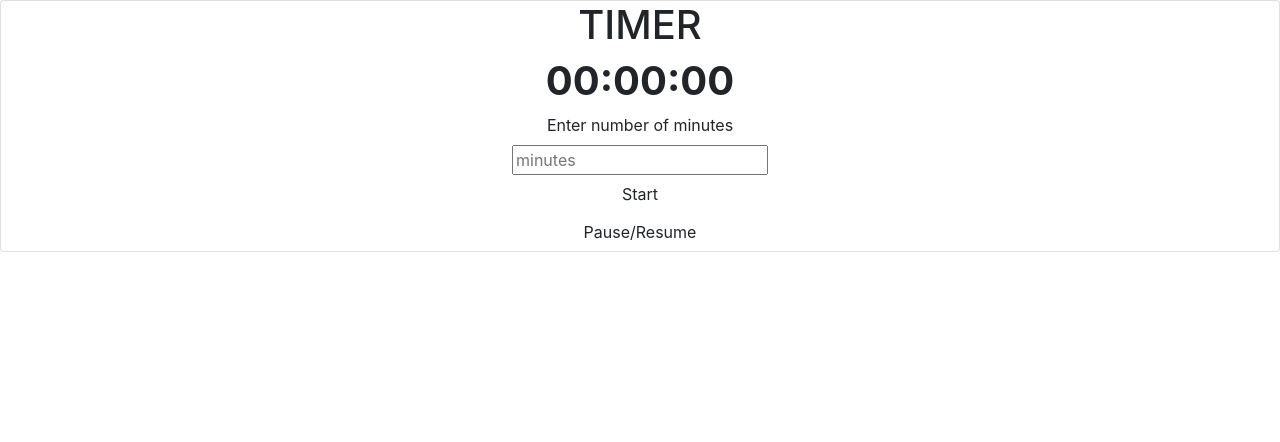
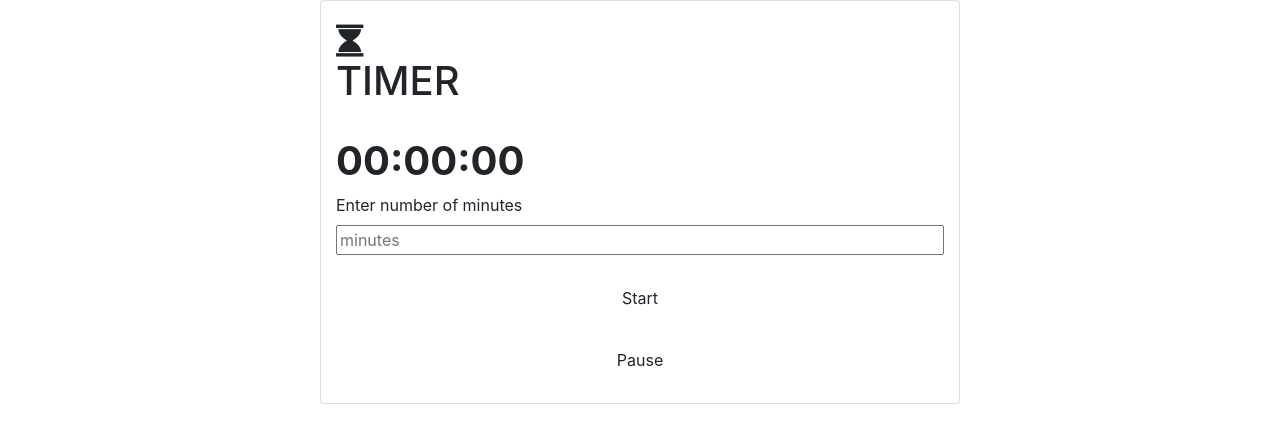
Before and after one commit to AnjaniSowmya/Timer, a plain HTML site: page index.html in a window 1280 px wide. Drawn offline with nearby package versions, Linux system fonts and the light colour scheme.

Commit message:
Update index.html

```diff
--- a/index.html
+++ b/index.html
@@ -7,6 +7,10 @@
     <meta name="viewport" content="width=device-width, initial-scale=1.0">
     <link rel="stylesheet" href="styles.css">
     <script src="index.js"></script>
+    <script src="https://ajax.googleapis.com/ajax/libs/jquery/3.5.1/jquery.min.js"></script>
+    <link rel="stylesheet" href="https://cdnjs.cloudflare.com/ajax/libs/font-awesome/4.7.0/css/font-awesome.min.css">
+    <script src="https://ajax.googleapis.com/ajax/libs/jquery/3.5.1/jquery.min.js"></script>
+    <link rel="stylesheet" href="https://cdnjs.cloudflare.com/ajax/libs/font-awesome/4.7.0/css/font-awesome.min.css">
     <script src="https://ajax.googleapis.com/ajax/libs/jquery/3.5.1/jquery.min.js"></script>
     <script src="https://cdnjs.cloudflare.com/ajax/libs/popper.js/1.16.0/umd/popper.min.js"></script>
     <link
@@ -25,16 +29,20 @@
     integrity="sha384-1CmrxMRARb6aLqgBO7yyAxTOQE2AKb9GfXnEo760AUcUmFx3ibVJJAzGytlQcNXd"
     crossorigin="anonymous">
     </script>
-    <link rel="stylesheet" href="https://cdnjs.cloudflare.com/ajax/libs/font-awesome/4.7.0/css/font-awesome.min.css">
+    <script src="script.js"></script>
+    <link href="styles.css" rel="stylesheet" />
 </head>
 <body>
-<div class="card d-flex align-items-center justify-content-center">
+<div class="card col-lg-6 offset-lg-3">
+    <br>
+    <i class="fa fa-hourglass" style="font-size:xx-large;"></i>
     <h1>TIMER</h1>
+    <br>
     <h1><b><div id="timer">00:00:00</div></b></h1>
     <label class="label">Enter number of minutes</label>
-    <input id="minutes" type="number" min="0" placeholder="minutes">
-    <button type="submit" class="btn" onclick="onStart()">Start</button>
-    <button type="submit" class="btn" onclick="onPauseResume()">Pause/Resume</button>
-
+    <input id="minutes" type="number" min="0" placeholder="minutes"><br>
+    <button type="submit" class="btn" onclick="onStart()">Start</button><br>
+    <button type="submit" class="btn" id="pause-resume" onclick="onPauseResume()">Pause</button><br>
 </div>
 </body>
+</html>
```
